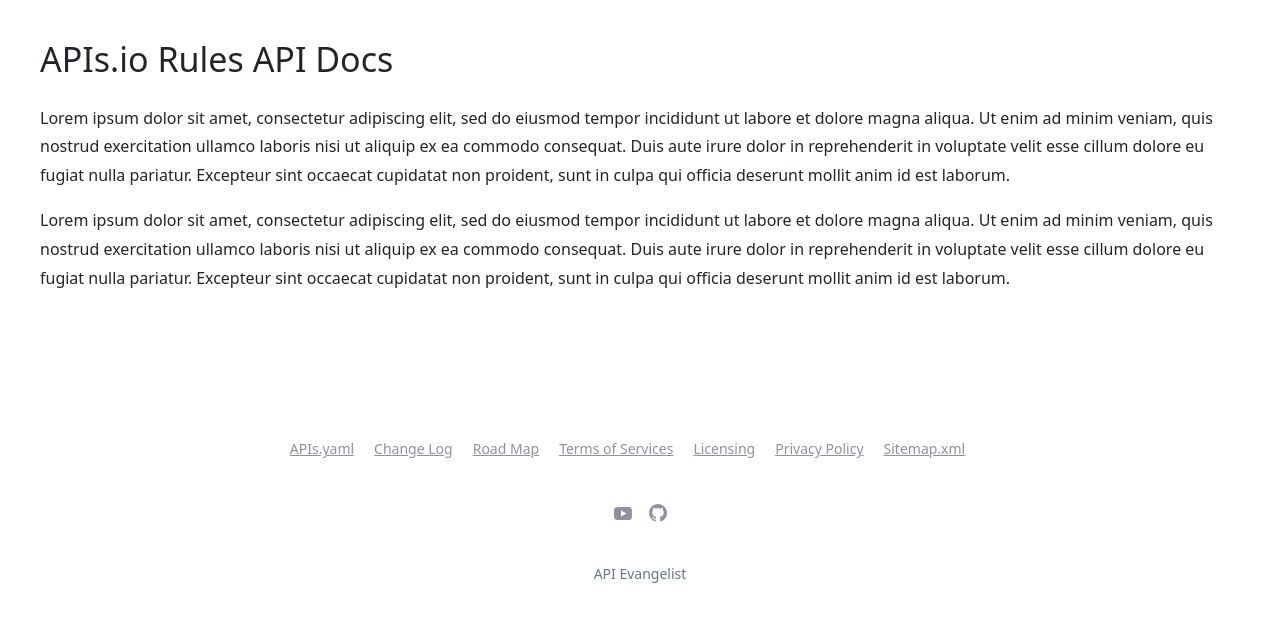
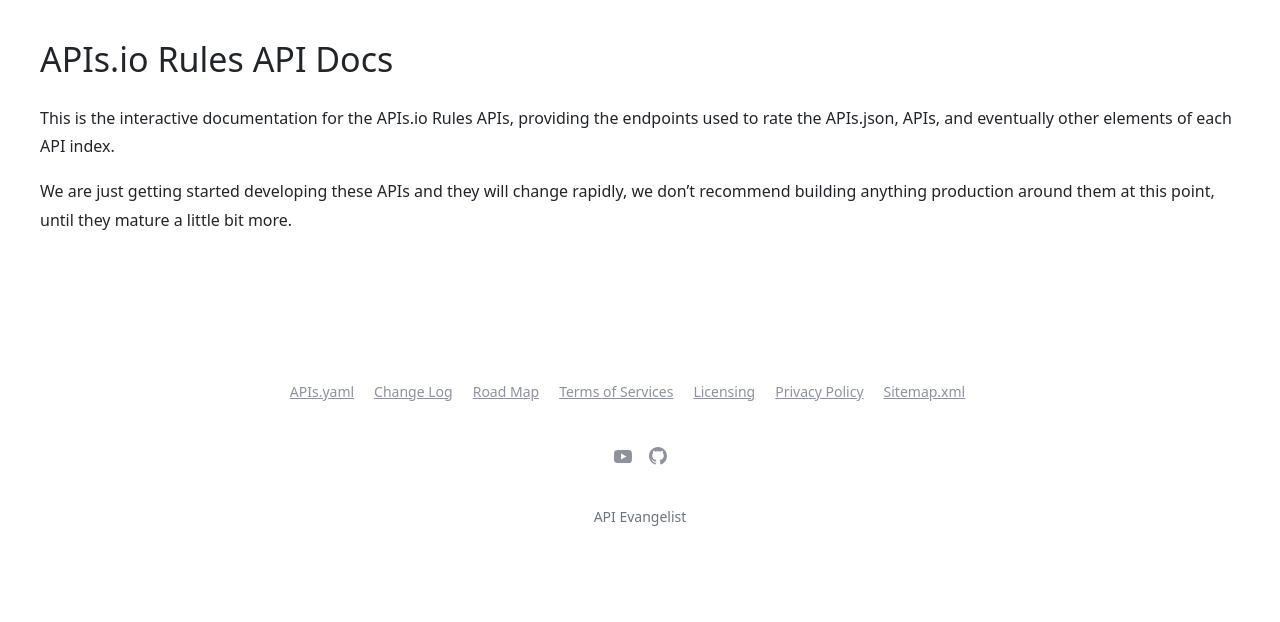
Before and after one commit to api-search/apis-io-rules, a Jekyll site: the page built from index.md, in a window 1280 px wide, cut to the strip 184-806 px from the top of the page. Built offline with Jekyll 4.4.1, drawn with Linux system fonts in a browser that asks for light colours; a script that is not in the unit is left out.

Commit message:
update docs and nav

```diff
--- a/_includes/navbar.html
+++ b/_includes/navbar.html
@@ -3,7 +3,7 @@
         <div class="uk-container">
             <div data-uk-navbar>
                 <div class="uk-navbar-left">
-                    <a class="uk-navbar-item uk-logo uk-visible@m" href="{{ "/" | relative_url }}">{% if site.logo %}<img src="{{ site.logo }}" alt="{{ site.title | escape }}" width="300">{% else %}{{ site.title | escape }}{% endif %}</a>
+                    <a class="uk-navbar-item uk-logo uk-visible@m" href="{{ "/" | relative_url }}">{% if site.logo %}<img src="{{ site.logo }}" alt="{{ site.title | escape }}" style="width: 175px;margin-right: 20px; margin-left: 150px;">{% else %}{{ site.title | escape }}{% endif %}</a>
                     {% if site.data.translation[site.lang].mobile_nav_docs %}
                         <a class="uk-navbar-toggle uk-hidden@m" href="#offcanvas-docs" data-uk-toggle><span data-uk-navbar-toggle-icon></span> <span class="uk-margin-small-left">{{ site.data.translation[site.lang].mobile_nav_docs }}</span></a>
                     {% else %}
--- a/index.md
+++ b/index.md
@@ -2,7 +2,7 @@
 layout: page
 title: APIs.io Rules API Docs
 ---
-Lorem ipsum dolor sit amet, consectetur adipiscing elit, sed do eiusmod tempor incididunt ut labore et dolore magna aliqua. Ut enim ad minim veniam, quis nostrud exercitation ullamco laboris nisi ut aliquip ex ea commodo consequat. Duis aute irure dolor in reprehenderit in voluptate velit esse cillum dolore eu fugiat nulla pariatur. Excepteur sint occaecat cupidatat non proident, sunt in culpa qui officia deserunt mollit anim id est laborum.
+This is the interactive documentation for the APIs.io Rules APIs, providing the endpoints used to rate the APIs.json, APIs, and eventually other elements of each API index.
 
 <div id="swagger-ui"></div>
 <style>
@@ -14,4 +14,5 @@ Lorem ipsum dolor sit amet, consectetur adipiscing elit, sed do eiusmod tempor i
         margin: 0px;
     }
 </style>
-Lorem ipsum dolor sit amet, consectetur adipiscing elit, sed do eiusmod tempor incididunt ut labore et dolore magna aliqua. Ut enim ad minim veniam, quis nostrud exercitation ullamco laboris nisi ut aliquip ex ea commodo consequat. Duis aute irure dolor in reprehenderit in voluptate velit esse cillum dolore eu fugiat nulla pariatur. Excepteur sint occaecat cupidatat non proident, sunt in culpa qui officia deserunt mollit anim id est laborum.
+
+We are just getting started developing these APIs and they will change rapidly, we don't recommend building anything production around them at this point, until they mature a little bit more.
```
Also changed, not shown: 3 other files.
